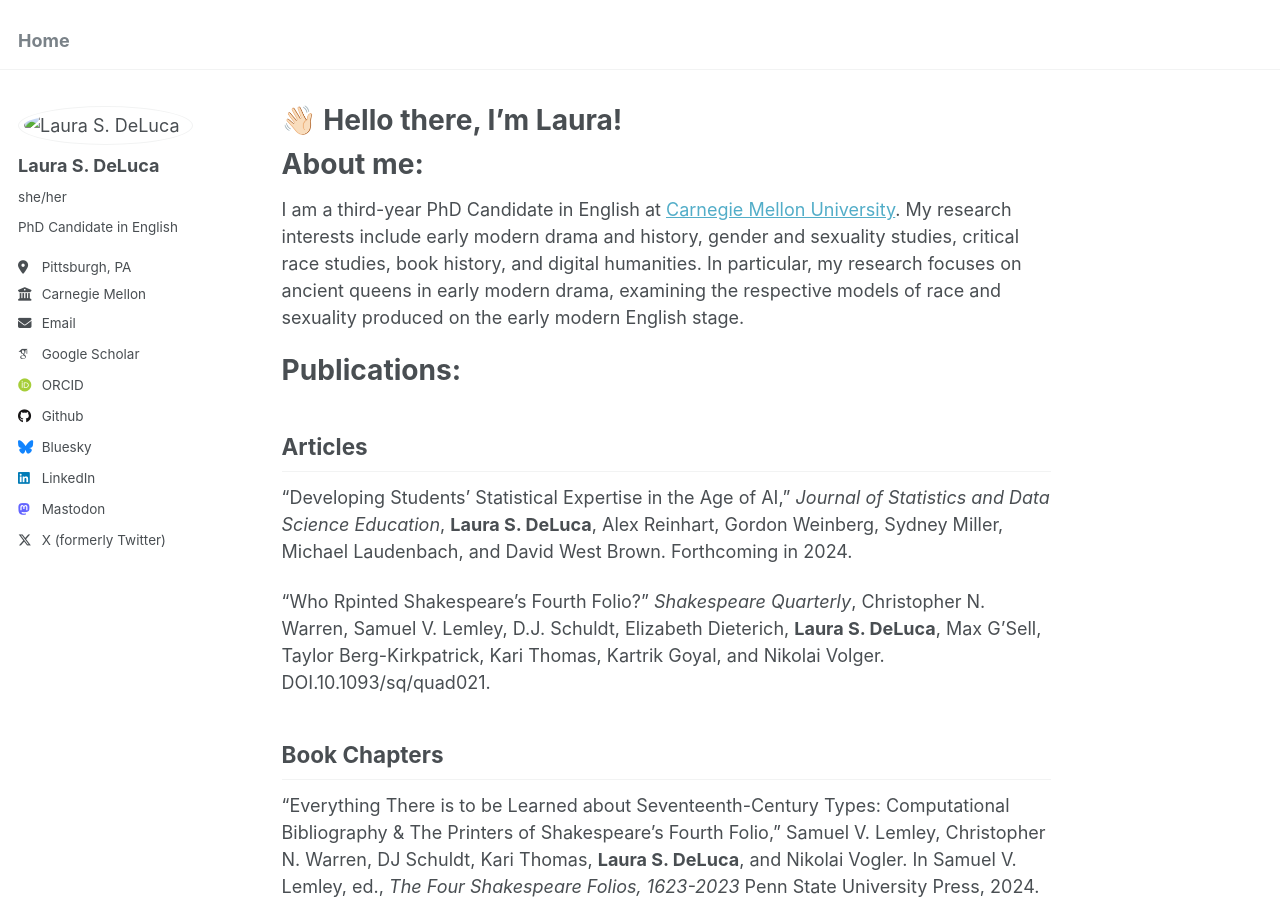
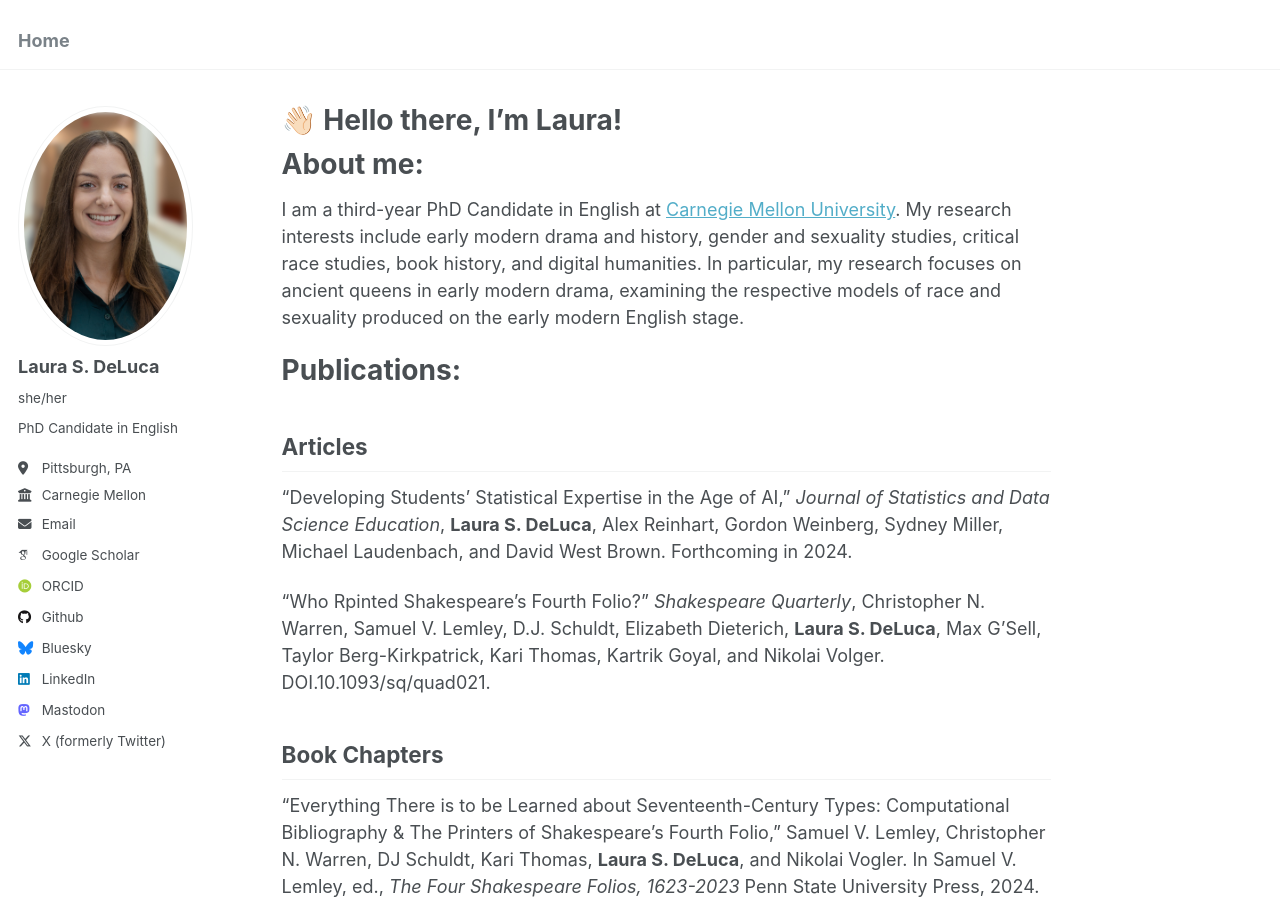
Before and after one commit to laurasdeluca/laurasdeluca.github.io, a Jekyll site: the page built from about.md, in a window 1280 px wide and 900 px high. Built offline with Jekyll 4.4.1, drawn with Linux system fonts in a browser that asks for light colours; some web fonts are replaced.

Commit message:
Headshot

```diff
--- a/_config.yml
+++ b/_config.yml
@@ -21,7 +21,7 @@ repository               : "academicpages/academicpages.github.io"
 #               Additional customization can be done by editing /_includes/author-profile.html
 author:
   # Biographic information
-  avatar           : "/images/LD2022Headshot.jpg"
+  avatar           : "https://laurasdeluca.github.io/images/LD2022Headshot.jpg"
   name             : "Laura S. DeLuca"
   pronouns         : "she/her"
   bio              : "PhD Candidate in English"
```
